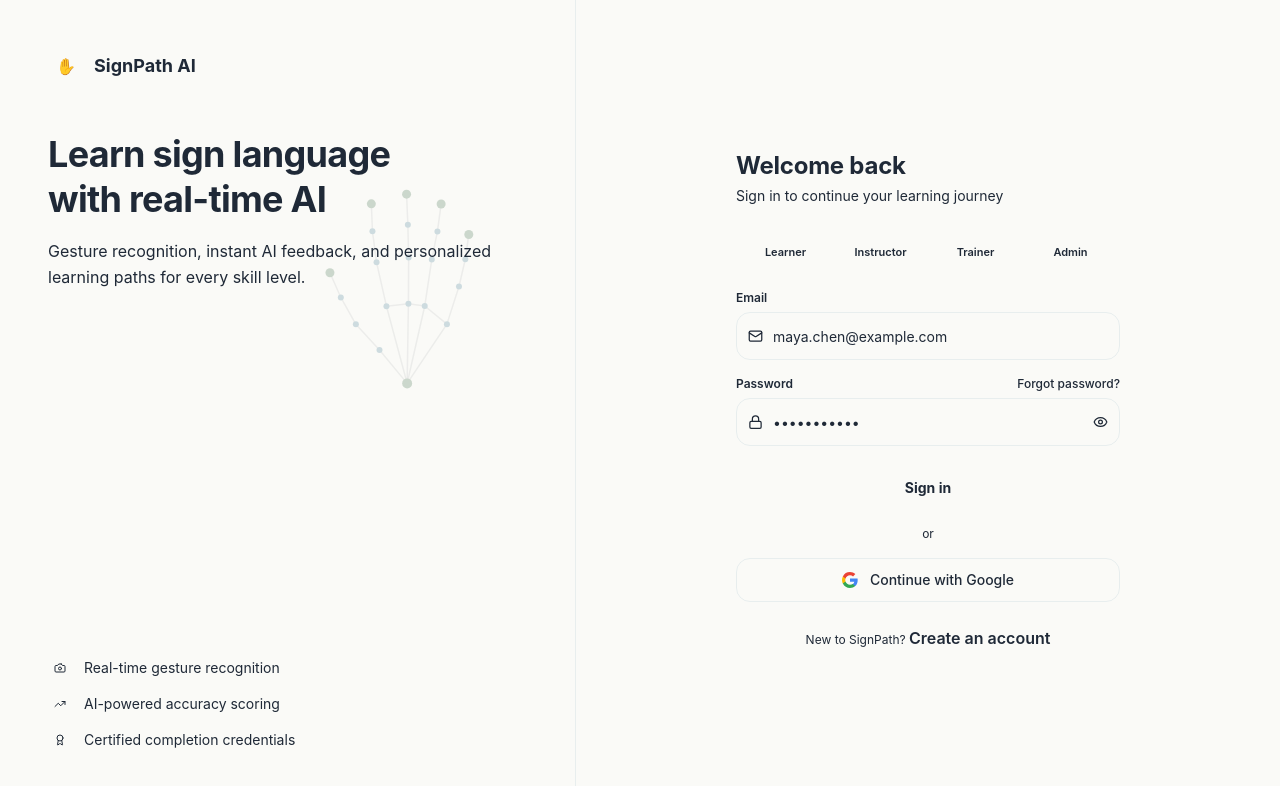
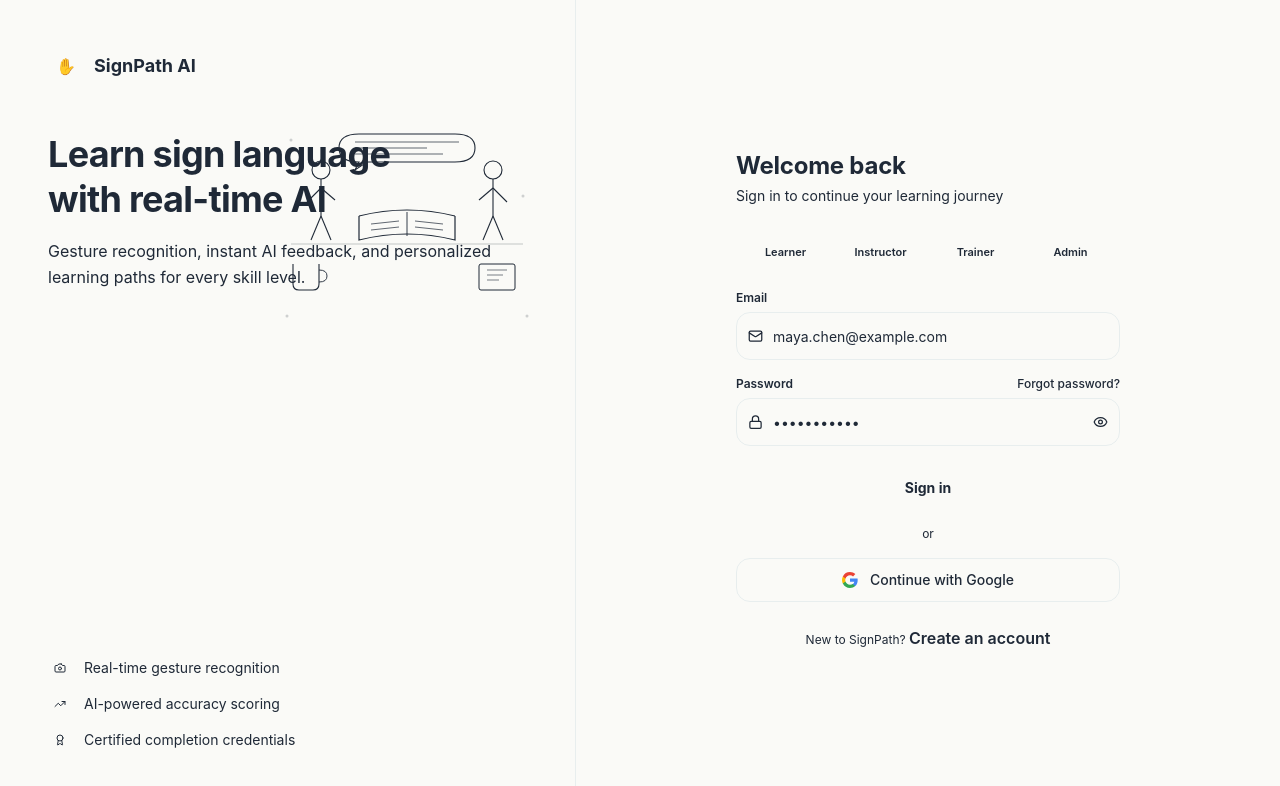
Before and after one commit to springboardmentor98765v/ai-signlanguage-platform-si7-team-one, a React (Vite) app: page / in a window 1280 px wide. Shown: the top 786 px of the page. Built offline with nearby package versions, Linux system fonts and the light colour scheme.

Commit message:
feat: replace login skeleton with doodle illustrations

```diff
--- a/src/app/App.tsx
+++ b/src/app/App.tsx
@@ -381,9 +381,58 @@ function LoginScreen({
       <div className="hidden lg:flex w-[45%] bg-surface flex-col justify-between p-12 relative overflow-hidden border-r border-border">
         <div className="absolute -top-20 -right-20 w-80 h-80 bg-primary/5 rounded-full blur-3xl" />
         <div className="absolute bottom-10 left-1/4 w-48 h-48 bg-secondary/5 rounded-full blur-2xl" />
-        <div className="absolute top-32 right-12 opacity-25">
-          <HandOverlay w={240} h={290} animated />
-        </div>
+        {/* Doodle cluster — free space */}
+        <svg className="absolute top-28 right-10 w-64 h-72 text-foreground/[0.18] pointer-events-none" viewBox="0 0 256 280" fill="none">
+          {/* open book */}
+          <path d="M80 100 Q128 88 176 100" stroke="currentColor" strokeWidth="1.2" />
+          <path d="M80 100 L80 124 Q128 112 176 124 L176 100" stroke="currentColor" strokeWidth="1.2" />
+          <path d="M128 96 L128 120" stroke="currentColor" strokeWidth="0.9" />
+          <path d="M92 108 L120 105" stroke="currentColor" strokeWidth="0.7" />
+          <path d="M136 105 L164 108" stroke="currentColor" strokeWidth="0.7" />
+          <path d="M92 114 L120 111" stroke="currentColor" strokeWidth="0.7" />
+          <path d="M136 111 L164 114" stroke="currentColor" strokeWidth="0.7" />
+
+          {/* person left — sitting, leaning in */}
+          <circle cx="42" cy="54" r="9" stroke="currentColor" strokeWidth="1.1" />
+          <path d="M42 63 L42 100" stroke="currentColor" strokeWidth="1.1" />
+          <path d="M42 72 L28 86" stroke="currentColor" strokeWidth="1.1" />
+          <path d="M42 72 L56 84" stroke="currentColor" strokeWidth="1.1" />
+          <path d="M42 100 L32 124" stroke="currentColor" strokeWidth="1.1" />
+          <path d="M42 100 L52 124" stroke="currentColor" strokeWidth="1.1" />
+
+          {/* person right — sitting, relaxed */}
+          <circle cx="214" cy="54" r="9" stroke="currentColor" strokeWidth="1.1" />
+          <path d="M214 63 L214 100" stroke="currentColor" strokeWidth="1.1" />
+          <path d="M214 72 L200 84" stroke="currentColor" strokeWidth="1.1" />
+          <path d="M214 72 L228 86" stroke="currentColor" strokeWidth="1.1" />
+          <path d="M214 100 L204 124" stroke="currentColor" strokeWidth="1.1" />
+          <path d="M214 100 L224 124" stroke="currentColor" strokeWidth="1.1" />
+
+          {/* speech bubble */}
+          <path d="M60 32 Q60 18 80 18 L176 18 Q196 18 196 32 Q196 46 176 46 L88 46 L76 54 L80 46 Q60 46 60 32 Z" stroke="currentColor" strokeWidth="1.1" />
+          <path d="M76 26 L180 26" stroke="currentColor" strokeWidth="0.7" />
+          <path d="M76 32 L148 32" stroke="currentColor" strokeWidth="0.7" />
+          <path d="M76 38 L164 38" stroke="currentColor" strokeWidth="0.7" />
+
+          {/* coffee mug */}
+          <path d="M14 148 L14 168 Q14 174 20 174 L34 174 Q40 174 40 168 L40 148" stroke="currentColor" strokeWidth="1.1" />
+          <path d="M40 154 Q48 154 48 160 Q48 166 40 166" stroke="currentColor" strokeWidth="0.9" />
+
+          {/* notebook */}
+          <rect x="200" y="148" width="36" height="26" rx="2" stroke="currentColor" strokeWidth="1" />
+          <path d="M208 154 L228 154" stroke="currentColor" strokeWidth="0.6" />
+          <path d="M208 159 L224 159" stroke="currentColor" strokeWidth="0.6" />
+          <path d="M208 164 L220 164" stroke="currentColor" strokeWidth="0.6" />
+
+          {/* ground line */}
+          <path d="M12 128 L244 128" stroke="currentColor" strokeWidth="0.5" opacity="0.5" />
+
+          {/* decorative dots */}
+          <circle cx="12" cy="24" r="1.5" fill="currentColor" opacity="0.2" />
+          <circle cx="244" cy="80" r="1.5" fill="currentColor" opacity="0.2" />
+          <circle cx="8" cy="200" r="1.5" fill="currentColor" opacity="0.2" />
+          <circle cx="248" cy="200" r="1.5" fill="currentColor" opacity="0.2" />
+        </svg>
         <div className="relative">
           <div className="flex items-center gap-2.5 mb-12">
             <div className="w-9 h-9 bg-primary rounded-xl flex items-center justify-center text-base">✋</div>
```
